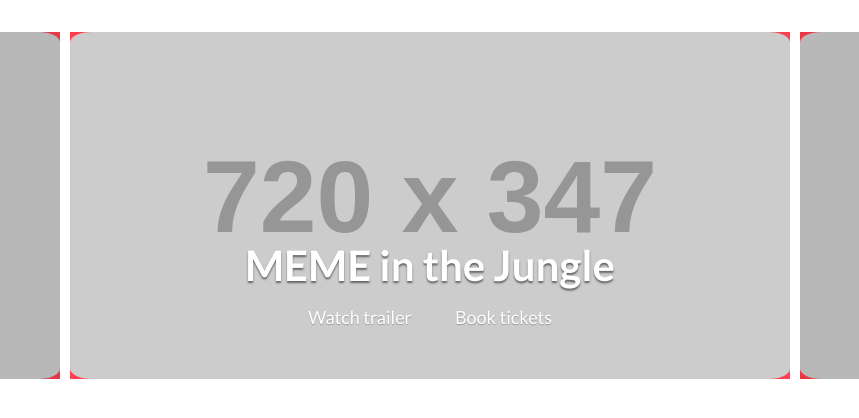
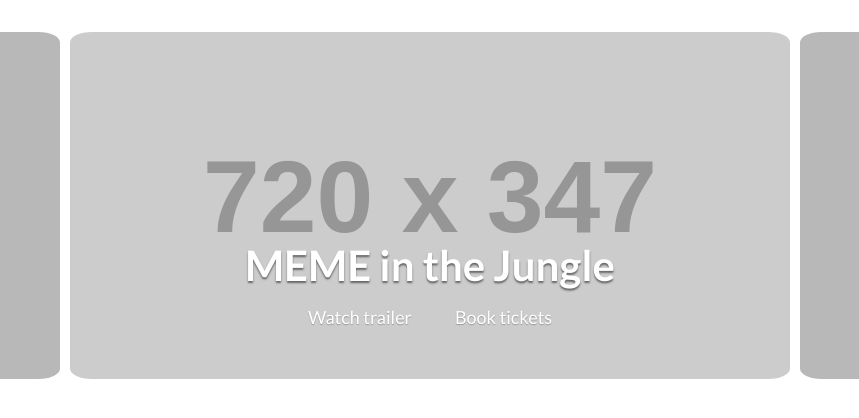
Before and after one commit to joelmu/animation, a plain HTML site: page carousel-final.html in a window 1280 px wide. Shown: the full height of the page, 210-1069 px from the left. Drawn offline with Linux system fonts and the light colour scheme; placeholder pictures from the web are drawn by us.

Commit message:
Ok, now that's final
There was a gay red border if you fiddle with it for a while

```diff
--- a/carousel-final.html
+++ b/carousel-final.html
@@ -70,6 +70,10 @@
 
 .item img {
   border-radius: 3%;
+}
+
+.item {
+  background: none !important;
 }
 
 .owl-item {
```
